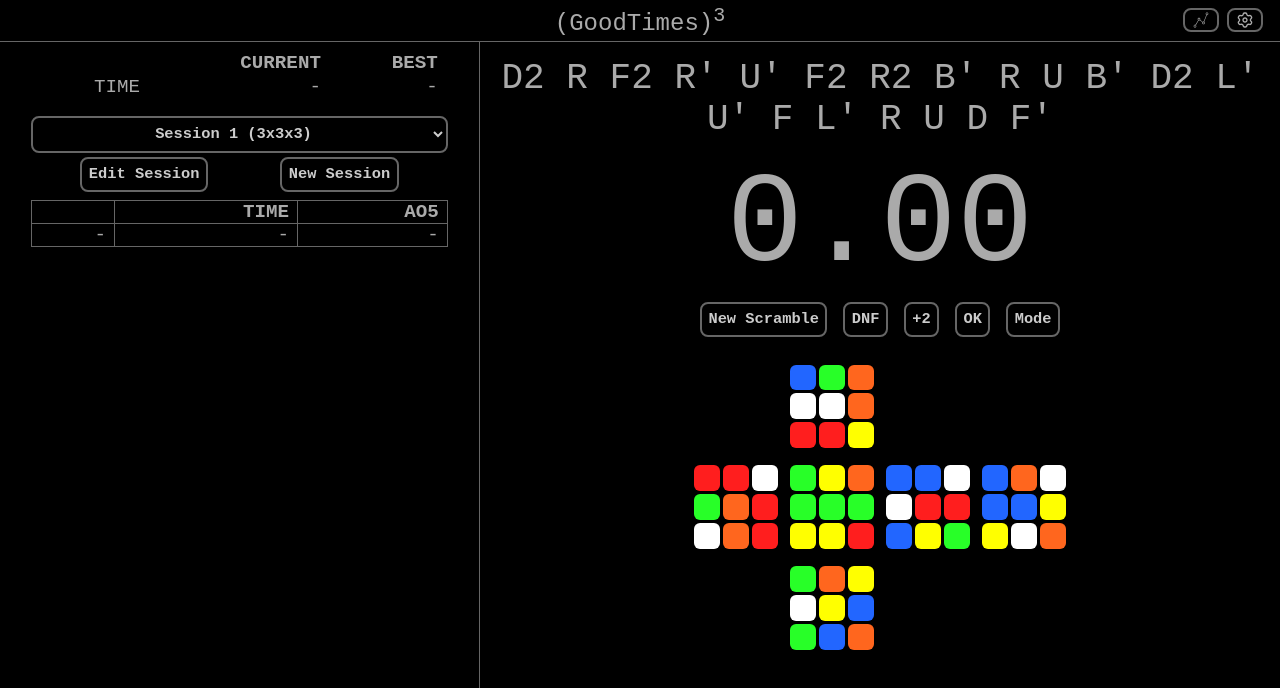
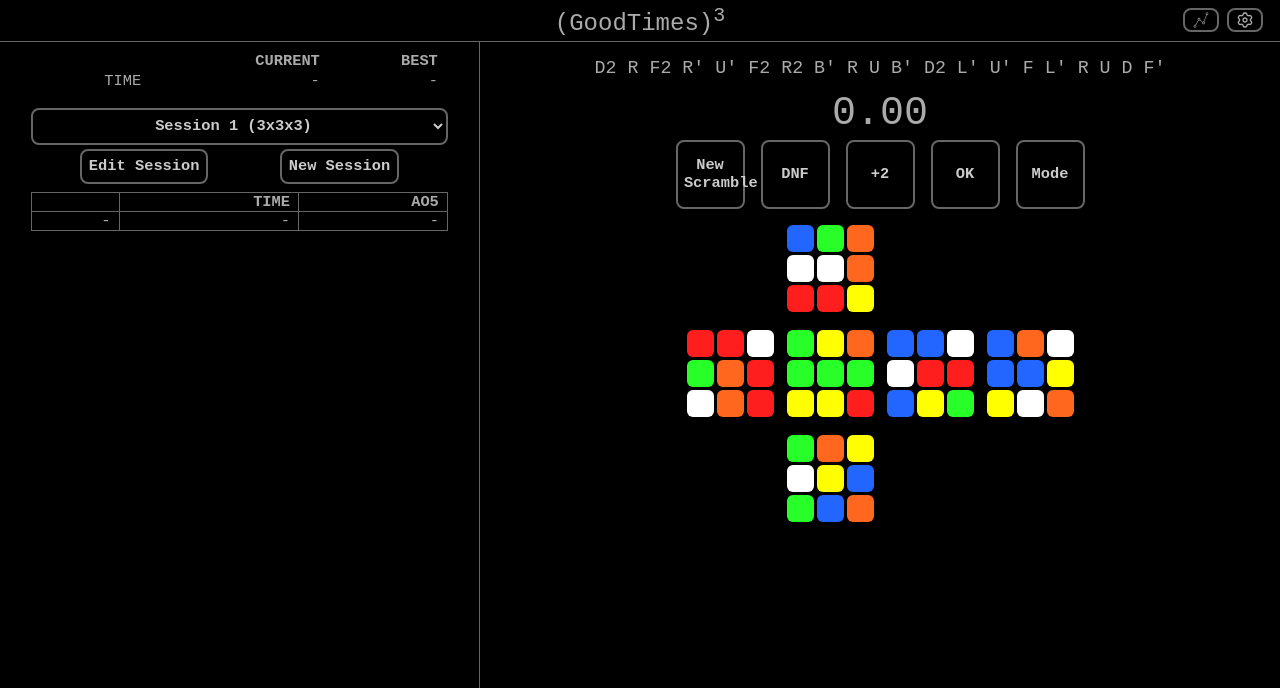
Before and after one commit to brandonma7/goodTimesCubed, a React (Create React App) app: page / in a window 1280 px wide. Shown: the top 688 px of the page. Built offline with nearby package versions, Linux system fonts and the light colour scheme.

Commit message:
Updating styles to make things smaller, among other style tweaks

```diff
--- a/src/App.css
+++ b/src/App.css
@@ -6,7 +6,6 @@ body {
   background: black;
   color: #AAA;
   font-family: monospace;
-  font-size: 2vw;
   text-align: center;
   margin: 0;
 }
--- a/src/components/BestsTableComponent/BestsTableComponent.scss
+++ b/src/components/BestsTableComponent/BestsTableComponent.scss
@@ -1,7 +1,7 @@
 @import '../../styles/global-variables';
 
 .timer__bests {
-    font-size: 1.5vw;
+    font-size: 1.2vw;
     width: 90%;
     margin: 0 auto;
     margin-bottom: 2vh;
@@ -15,5 +15,9 @@
 @media (max-width: $small-screen-width) {
     .timer__bests {
         font-size: $size-m;
+
+        td {
+            padding: $size-s $size-xs;
+        }
     }
 }
--- a/src/components/CasePickerComponent/CasePickerComponent.scss
+++ b/src/components/CasePickerComponent/CasePickerComponent.scss
@@ -1,11 +1,14 @@
 @import '../../styles/global-variables';
 
 .case-picker__group-tabs {
-    margin: 10px 0;
+    font-size: $size-m;
+    margin: $size-s 0;
+    display: flex;
+    flex-wrap: wrap;
+
     .group-tab  {
         border-bottom: solid white thin;
-        display: inline;
-        padding: 4px 8px;
+        padding: $size-xxs $size-xs;
 
         &:hover {
             background-color: $button-background-color-hover;
@@ -26,6 +29,7 @@
 
     .case {
         border-bottom: thin white solid;
+        margin: $size-m 0;
         padding: 0 20px;
         width: 110px;
 
@@ -37,5 +41,20 @@
             cursor: pointer;
             background-color: $button-background-color-hover;
         }
+
+        .case__name {
+            font-size: $size-s;
+            height: $size-l;
+        }
     }
 }
+
+@media (max-width: $small-screen-width) {
+    .case-picker__case-list {
+        align-items: center;
+        flex-direction: column;
+    }
+    .case-picker__group-tabs .group-tab {
+        padding: $size-s $size-m;
+    }
+}
--- a/src/components/CubeVisualizationComponent/CubeVisualizationComponent.scss
+++ b/src/components/CubeVisualizationComponent/CubeVisualizationComponent.scss
@@ -1,7 +1,7 @@
 @import '../../styles/global-variables';
 
 .timer__cube-pic {
-    margin: $size-s auto;
+    margin: 0 auto;
     display: flex;
     flex-direction: column;
     justify-content: space-between;
--- a/src/components/ResultsTableComponent/ResultsTableComponent.scss
+++ b/src/components/ResultsTableComponent/ResultsTableComponent.scss
@@ -1,7 +1,7 @@
 @import '../../styles/global-variables';
 
 .timer__results {
-    font-size: 1.5vw;
+    font-size: 1.2vw;
     width: 90%;
     margin: 0 auto;
     margin-bottom: 2vh;
@@ -34,6 +34,9 @@
 }
 
 @media (max-width: $small-screen-width) {
+    .timer__results td {
+        padding: $size-s $size-xs;
+    }
     .timer__results {
         font-size: $size-m;
     }
--- a/src/components/TimerComponent/TimerComponent.scss
+++ b/src/components/TimerComponent/TimerComponent.scss
@@ -7,9 +7,9 @@
     text-align: center;
     padding: $size-m;
 
-    .timer__counter {
-        font-size: 10vw;
-
+    .timer__counter,
+    .timer__time-input {
+        font-size: $size-xxl;
         &--prepping {
             color: $yellow-light;
         }
@@ -25,6 +25,11 @@
         width: 60vw;
     }
 
+    .timer__splits-table {
+        margin: 0 auto;
+        width: 60%;
+    }
+
     .timer__current-splits {
         &.timer__current-splits--current {
             background-color: $green-light;
@@ -38,10 +43,9 @@
         background: $input-background-color;
         border: $thin-border-size $input-border-color;
         border-radius: $size-xs;
-        height: 12vw;
-        width: 90%;
+        height: 3vw;
+        width: 70%;
         color: $input-font-color;
-        font-size: 10vw;
         text-align: center;
         font-family: monospace;
         margin-bottom: 1vw;
@@ -57,9 +61,20 @@
 
     .timer__input-actions {
         margin-bottom: $size-s;
+        display: flex;
+        flex-wrap: wrap;
+        width: 430px;
+        justify-content: center;
 
         .timer__button {
             margin: $size-xxs $size-xs;
+            height: 69px;
+            width: 69px;
+
+            &.timer__button--big {
+                height: 115px;
+                width: 115px;
+            }
         }
     }
 
@@ -67,7 +82,7 @@
 
         .timer__time-input,
         .timer__counter {
-            font-size: 150px;
+            font-size: 69px;
         }
     }
 
--- a/src/dialogs/MultiSolveDialog/MultiSolveDialog.scss
+++ b/src/dialogs/MultiSolveDialog/MultiSolveDialog.scss
@@ -9,7 +9,7 @@
 }
 
 .timer__multi-solve-dialog-times {
-    font-size: 1.8vw;
+    font-size: 1.2vw;
     margin: $size-xs;
     text-align: left;
     width: 100%;
```
